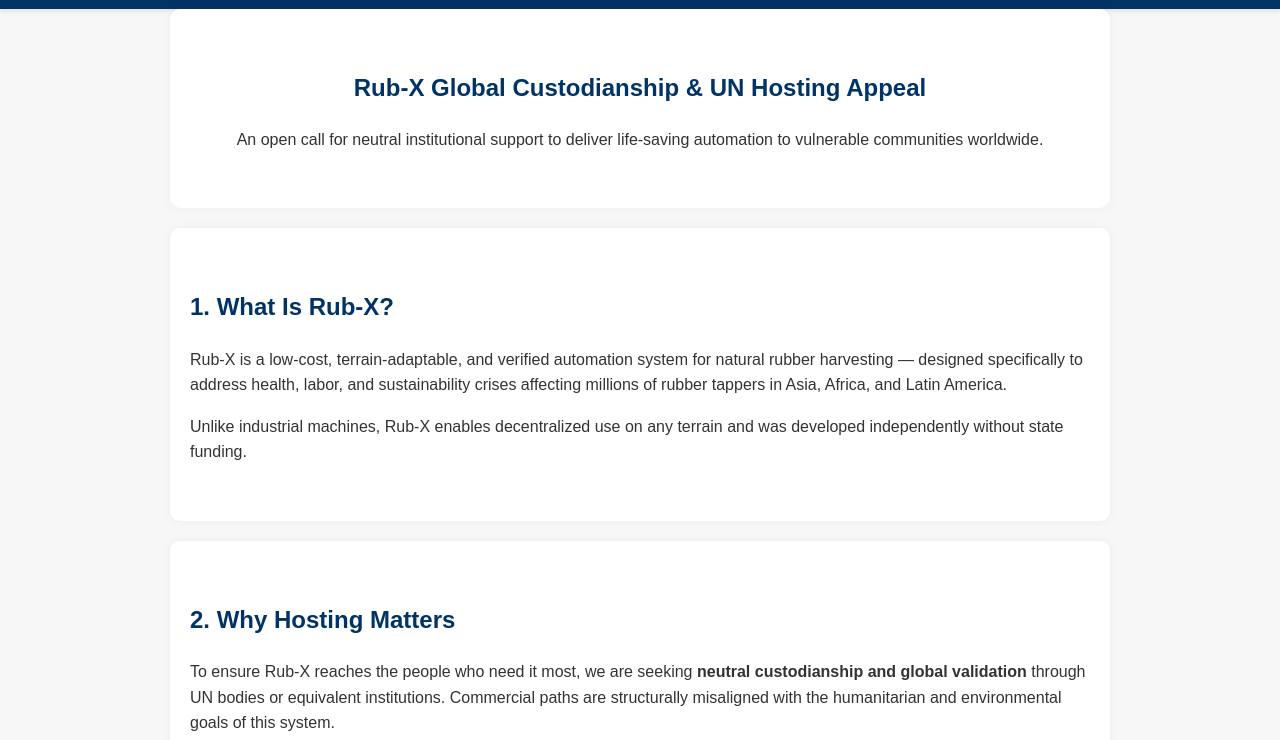
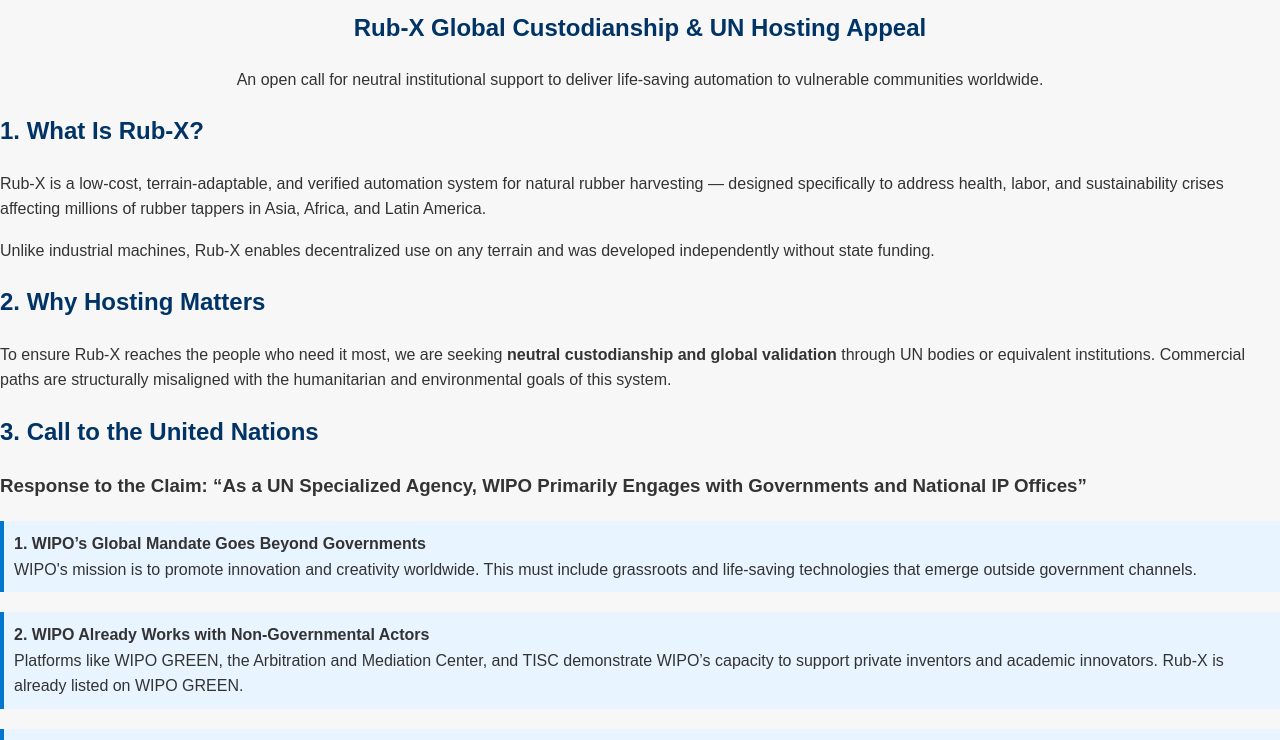
Before and after one commit to Aarron8899/rub-x-website, a plain HTML site: page call-to-un.html in a window 1280 px wide. Shown: the part 241-981 px from the top of the page. Drawn offline with Linux system fonts and the light colour scheme.

Commit message:
Update call-to-un.html

```diff
--- a/call-to-un.html
+++ b/call-to-un.html
@@ -15,21 +15,13 @@
       background-color: #f7f7f7;
       color: #333;
     }
-    header, section {
-      padding: 40px 20px;
-      max-width: 900px;
-      margin: auto;
-      background-color: #fff;
-      margin-bottom: 20px;
-      box-shadow: 0 0 10px rgba(0,0,0,0.05);
-      border-radius: 10px;
-    }
     header, footer {
   background-color: #222;
   color: white;
   text-align: center;
   padding: 0;
 }
+
 
     nav {
       background-color: #003366;
```
Lines whose indentation alone changed are shown as unchanged.
